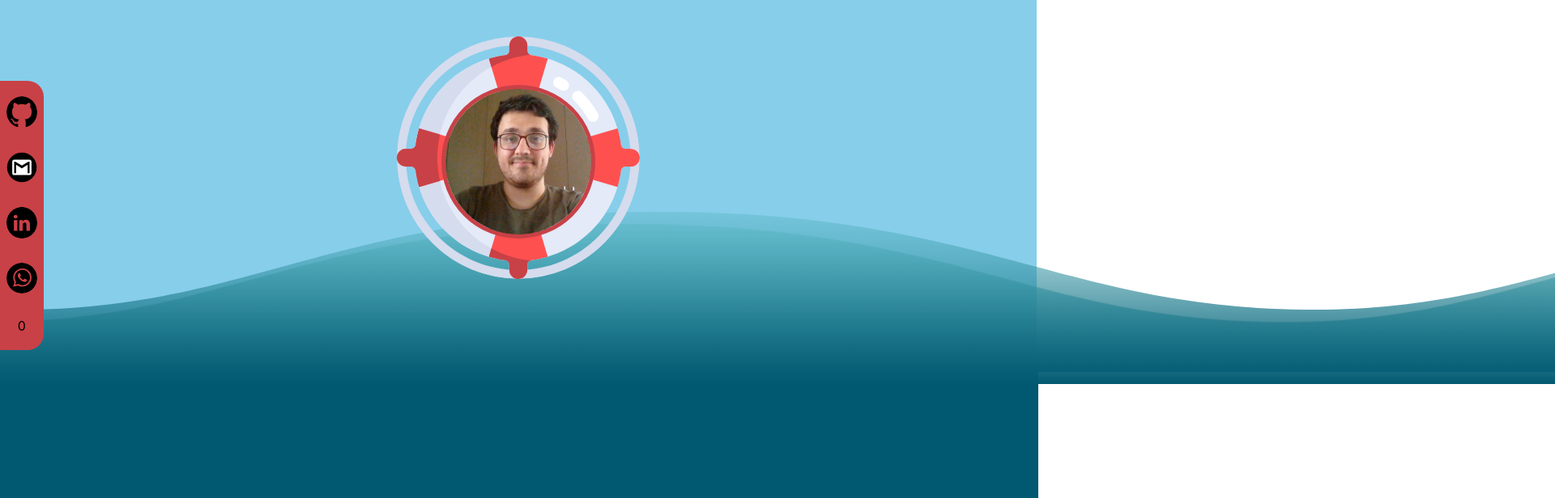
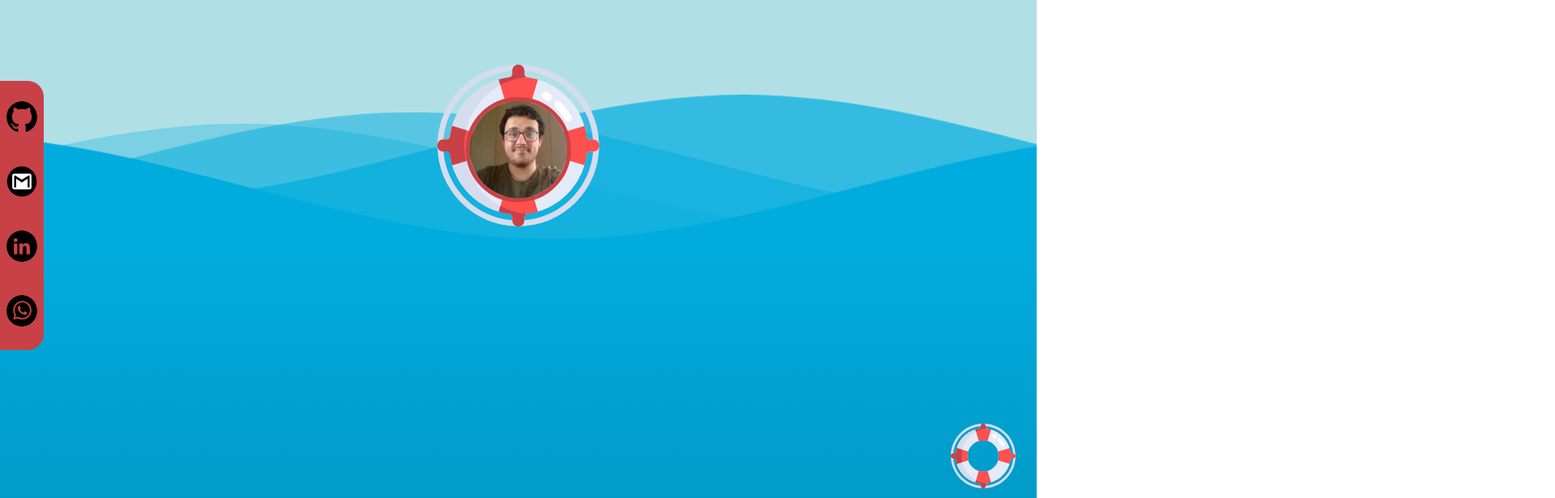
Before and after one commit to S0fer/portfoliov3, a React (Create React App) app: page / in a window 1280 px wide. Shown: the part 180-796 px from the top of the page at 81% size, 1920 px wide, since content can reach past the window. Built offline with nearby package versions, Linux system fonts and the light colour scheme.

Commit message:
wave fix plus top buoy

```diff
--- a/src/App.css
+++ b/src/App.css
@@ -1,6 +1,10 @@
 * {
   padding: 0;
   margin: 0;
+}
+
+html{
+  scroll-behavior: smooth;
 }
 
 header, footer{
--- a/src/App.js
+++ b/src/App.js
@@ -2,6 +2,8 @@ import './App.css';
 import Wave from './components/Wave';
 import { useEffect, useState } from "react";
 import Overlay from './components/Overlay';
+import Sea from './components/Sea';
+import Buoy from './components/Buoy';
 
 function App() {
   const [offsetY, setOffsetY] = useState(0);
@@ -14,17 +16,16 @@ function App() {
   }, [])
 
   return (
-    <>
+    <div className='wrapper'>
       <header></header>
-      <Overlay info={offsetY} />
-      <Wave style={{transform: `translateY(${offsetY * 0.5}px)`}} />
-      <div style={{background: "linear-gradient(0deg, rgba(0,0,0,1) 0%, rgba(2,0,36,1) 50%, rgba(1,88,113,1) 100%)", height: "800vh", textAlign: "center", color: "white", fontSize: "2rem"}}>
-        <p style={{postion: "fixed", padding: "50%"}}>{offsetY}</p>
-      </div>
+      <Overlay />
+      <Buoy />
+      <Wave />
+      <Sea data={offsetY} />
       <footer>
         <div>© 2022. Todos os direitos reservados.</div>
       </footer>
-    </>
+    </div>
   );
 }
 
--- /dev/null
+++ b/src/components/Buoy.css
@@ -0,0 +1,24 @@
+.buoy{
+    border-radius: 50%;
+    display: flex;
+    height: 10vh;
+    aspect-ratio: 1;
+    position: fixed;
+    z-index: 1;
+    bottom: 2vh;
+    right: 2vw;
+    transition: 1s;
+}
+
+.buoy:hover{
+    animation: spin 2s;
+}
+
+@keyframes spin{
+    0% {
+        transform: rotate(0deg);
+    }
+    100%{
+        transform: rotate(360deg);
+    }
+}
--- /dev/null
+++ b/src/components/Buoy.js
@@ -0,0 +1,9 @@
+import React from "react"
+import "./Buoy.css"
+import life from "../images/lifebuoy.svg"
+export default function Buoy(){
+    return(
+        <a className="buoy" href="#top">
+            <img src={life} alt="buoy" />
+        </a>
+)}
--- /dev/null
+++ b/src/components/Heading.css
@@ -0,0 +1,36 @@
+.box{
+    position: absolute;
+    display: flex;
+    flex-direction: column;
+    align-items: center;
+    animation: swell2 7s ease infinite;
+    z-index: 1;
+}
+
+.circular-photo{
+    width: 120px;
+    height: 120px;
+    object-fit: cover;
+    border: 5px solid #C84146;
+    border-radius: 50%;
+    z-index: 1;
+    margin-top: -40%;
+}
+
+.circular-lifebuoy{
+    width: 200px;
+    height: 200px;
+    object-fit: cover;
+    border-radius: 50%;
+    margin-bottom: -40%;
+}
+
+
+@keyframes swell2{
+    0%, 100% {
+        transform: translate3d(0, -50px, 0);
+    }
+    50% {
+        transform: translate3d(0, 10px, 0);
+    }
+}
--- /dev/null
+++ b/src/components/Heading.js
@@ -0,0 +1,12 @@
+import React from "react"
+import "./Heading.css"
+import photo from "../images/circular.jpg"
+import life from "../images/lifebuoy.svg"
+export default function Heading(){
+    return(
+        <div className="box">
+            <img src={life} alt="circular" className="circular-lifebuoy">
+            </img>
+                <img src={photo} alt="circular" className="circular-photo" />
+        </div>
+)}
--- a/src/components/Overlay.js
+++ b/src/components/Overlay.js
@@ -4,25 +4,20 @@ import github from "../images/github-icon.svg"
 import gmail from "../images/gmail-icon.svg"
 import linkedin from "../images/linkedin-icon.svg"
 import wpp from "../images/wpp-icon.svg"
-export default function Overlay(props){
-
-    const test = props.info;
+export default function Overlay(){
     return(
         <div className="overlay">
             <a href="https://github.com/S0fer" target="_blank" rel="noreferrer">
-                <img src={github} alt="Github" class="social-icon" />
+                <img src={github} alt="Github" className="social-icon" />
             </a>
             <a href="mailto:joaoad1099@gmail.com" target="_blank" rel="noreferrer">
-                <img src={gmail} alt="Gmail" class="social-icon" />
+                <img src={gmail} alt="Gmail" className="social-icon" />
             </a>
             <a href="https://www.linkedin.com/in/alarcon-developer/" target="_blank" rel="noreferrer">
-                <img src={linkedin} alt="Linkedin" class="social-icon" />
+                <img src={linkedin} alt="Linkedin" className="social-icon" />
             </a>
             <a href="https://wa.me/5551994148603" target="_blank" rel="noreferrer">
-                <img src={wpp} alt="Whatsapp" class="social-icon" />
+                <img src={wpp} alt="Whatsapp" className="social-icon" />
             </a>
-            <div>
-                {test}
-            </div>
         </div>
 )}
--- /dev/null
+++ b/src/components/Sea.css
@@ -0,0 +1,7 @@
+.sea{
+    background: linear-gradient(0deg, rgba(0,0,0,1) 25%, rgba(1,88,113,1) 75%, rgba(0,172,222,1) 100%);
+    height: 800vh;
+    text-align: center;
+    color: white;
+    font-size: 2rem;
+}
--- /dev/null
+++ b/src/components/Sea.js
@@ -0,0 +1,8 @@
+import React from "react"
+import "./Sea.css"
+export default function Sea(props){
+    return(
+        <div className="sea">
+            <p style={{padding: "50vw"}}>{props.data}</p>
+        </div>
+)}
--- a/src/components/Wave.css
+++ b/src/components/Wave.css
@@ -1,93 +1,84 @@
-body{
-    overflow-x: hidden;
-}
-
-.wave-container{
-    height: 90vh;
-    background-color: skyblue;
+.wrap{
+    height: 55vh;
+    background-color: powderblue;
     display: flex;
-    align-items: center;
+    flex-direction: row;
+    align-items: end;
     justify-content: center;
 }
 
-.ocean{
-    position: absolute;
-    height: 20%;
+.wave-container {
+    position: relative;
     width: 100%;
-    bottom: 0;
-    left: 0;
-    background: #015871;
-    box-shadow: 0 0 0 2px #015871;
+    align-self: flex-end;
+}
+.waves {
+    position: relative;
+    width: 100%;
+    height: 30vh;
+    margin-bottom: -7px;
+    min-height: 200px;
+    max-height: 200px;
 }
 
-.wave{
-    background: url("../images/wave.svg") repeat-x;
-    position: absolute;
-    top: -198px;
-    width: 6400px;
-    height: 198px;
-    animation: wave 7s cubic-bezier(0.36, 0.45, 0.63, 0.53) infinite;
+.parallax > use {
+    -webkit-animation: moveForever 25s cubic-bezier(.55, .5, .45, .5) infinite;
+            animation: moveForever 25s cubic-bezier(.55, .5, .45, .5) infinite;
 }
 
-.wave:nth-of-type(2){
-    top: -175px;
-    animation: wave 7s cubic-bezier(0.36, 0.45, 0.63, 0.53) -0.125s infinite,
-    swell 7s ease -1.25s infinite;
+.parallax > use:nth-child(1) {
+    -webkit-animation-delay: -2s;
+            animation-delay: -2s;
+    -webkit-animation-duration: 7s;
+            animation-duration: 7s;
 }
 
-@keyframes wave{
+.parallax > use:nth-child(2) {
+    -webkit-animation-delay: -3s;
+            animation-delay: -3s;
+    -webkit-animation-duration: 10s;
+            animation-duration: 10s;
+}
+
+.parallax > use:nth-child(3) {
+    -webkit-animation-delay: -4s;
+            animation-delay: -4s;
+    -webkit-animation-duration: 13s;
+            animation-duration: 13s;
+}
+
+.parallax > use:nth-child(4) {
+    -webkit-animation-delay: -5s;
+            animation-delay: -5s;
+    -webkit-animation-duration: 20s;
+            animation-duration: 20s;
+}
+
+@-webkit-keyframes moveForever {
     0% {
-        margin-left: 0;
+        -webkit-transform: translate3d(-90px, 0, 0);
+                transform: translate3d(-90px, 0, 0);
     }
-    100%{
-        margin-left: -1600px;
+    100% {
+        -webkit-transform: translate3d(85px, 0, 0);
+                transform: translate3d(85px, 0, 0);
     }
 }
 
-@keyframes swell{
-    0%, 100% {
-        transform: translate3d(0, -25px, 0);
+@keyframes moveForever {
+    0% {
+        -webkit-transform: translate3d(-90px, 0, 0);
+                transform: translate3d(-90px, 0, 0);
     }
-    50% {
-        transform: translate3d(0, 5px, 0);
+    100% {
+        -webkit-transform: translate3d(85px, 0, 0);
+                transform: translate3d(85px, 0, 0);
     }
 }
 
-@keyframes swell2{
-    0%, 100% {
-        transform: translate3d(0, -50px, 0);
-    }
-    50% {
-        transform: translate3d(0, 10px, 0);
+@media (max-width : 768px) {
+    .waves {
+        height: 80px;
+        min-height: 80px;
     }
 }
-
-/* Responsivity note: remove animations "wave, swell" and add 100% to width of wave */
-
-.box{
-    display: flex;
-    flex-direction: column;
-    align-items: center;
-    animation: swell2 7s ease infinite;
-}
-
-.box > img{
-    margin: -40%;
-}
-
-.circular-photo{
-    width: 180px;
-    height: 180px;
-    object-fit: cover;
-    border: 5px solid #C84146;
-    border-radius: 50%;
-    z-index: 1;
-}
-
-.circular-lifebuoy{
-    width: 300px;
-    height: 300px;
-    object-fit: cover;
-    border-radius: 50%;
-    z-index: 0;
-}
--- a/src/components/Wave.js
+++ b/src/components/Wave.js
@@ -1,18 +1,20 @@
 import React from "react"
 import "./Wave.css"
-import photo from "../images/circular.jpg"
-import life from "../images/lifebuoy.svg"
+import Heading from "./Heading"
 export default function Wave(){
     return(
-        <div className="wave-container">
-            <div className="ocean">
-                <div className="wave"></div>
-                <div className="wave"></div>
-            </div>
-            <div className="box">
-                <img src={life} alt="circular" className="circular-lifebuoy">
-                </img>
-                    <img src={photo} alt="circular" className="circular-photo" />
+        <div className="wrap">
+            <Heading />
+            <div className="wave-container">
+                <svg className="waves" xmlns="http://www.w3.org/2000/svg" xlink="http://www.w3.org/1999/xlink" viewBox="0 24 150 28" preserveAspectRatio="none" shape-rendering="auto">
+                        <defs><path id="gentle-wave" d="M-160 44c30 0 58-18 88-18s 58 18 88 18 58-18 88-18 58 18 88 18 v44h-352z" /></defs>
+                        <g class="parallax">
+                            <use href="#gentle-wave" x="48" y="0" fill="rgba(0,172,222, 70%)" />
+                            <use href="#gentle-wave" x="48" y="3" fill="rgba(0,172,222, 50%)" />
+                            <use href="#gentle-wave" x="48" y="5" fill="rgba(0,172,222, 30%)" />
+                            <use href="#gentle-wave" x="48" y="7" fill="rgba(0,172,222, 100%)" />
+                        </g>
+                </svg>
             </div>
         </div>
 )}
```
Also changed, not shown: src/images/wave.svg (deleted), 1 other file (tests, documents, lock files or other folders).
